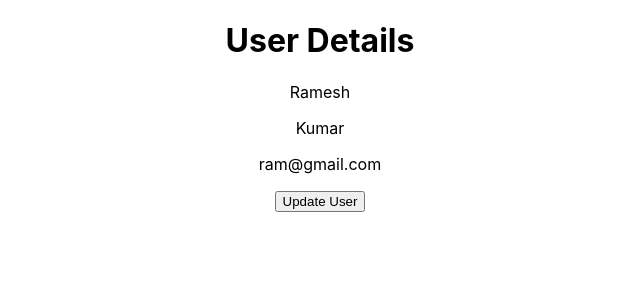
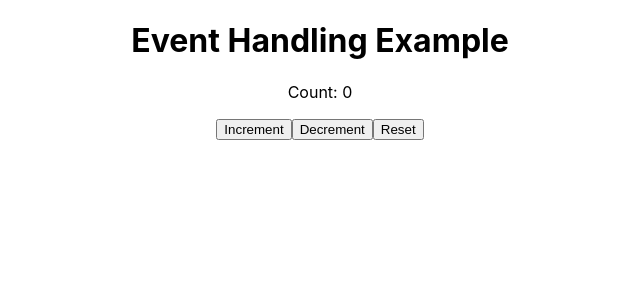
Before and after one commit to gorakh999/react-learning, a React (Create React App) app in the folder day-06-oct-2024/my-app/: page / in a window 1280 px wide. Shown: the top 300 px of the page, without its empty margins (320-960 px from the left). Built offline with nearby package versions, Linux system fonts and the light colour scheme.

Commit message:
Event Handling

```diff
--- a/day-06-oct-2024/my-app/src/App.js
+++ b/day-06-oct-2024/my-app/src/App.js
@@ -7,6 +7,7 @@
 import Student from './components/Student';
 import Employee from './components/Employee';
 import User from './components/User';
+import EventHandling from './components/EventHandling';
 
 function App() {
   // const student = {
@@ -42,7 +43,8 @@
       /> */}
 
       {/* <Employee/> */}
-      <User/>
+      {/* <User/> */}
+      <EventHandling/>
 
 
     </div>
--- /dev/null
+++ b/day-06-oct-2024/my-app/src/components/EventHandling.js
@@ -0,0 +1,34 @@
+import { useState } from "react"
+
+const EventHandling = () =>{
+
+    const [count, setCount] = useState(0)
+
+    function handleIncrement(){
+        setCount(count + 1);
+    }
+    function handleDecrement(){
+        if (count <= -5){
+            alert("Count Cannot be less than 5")
+        }
+        else{
+            setCount(count - 1);
+        }
+    }
+
+    function handleReset(){
+        setCount(0);
+    }
+
+    return (
+        <div>
+            <h1>Event Handling Example</h1>
+            <p>Count: {count}</p>
+            <button onClick={handleIncrement}>Increment</button>
+            <button onClick={handleDecrement}>Decrement</button>
+            <button onClick={handleReset}>Reset</button>
+        </div>
+    )
+}
+
+export default EventHandling
```
